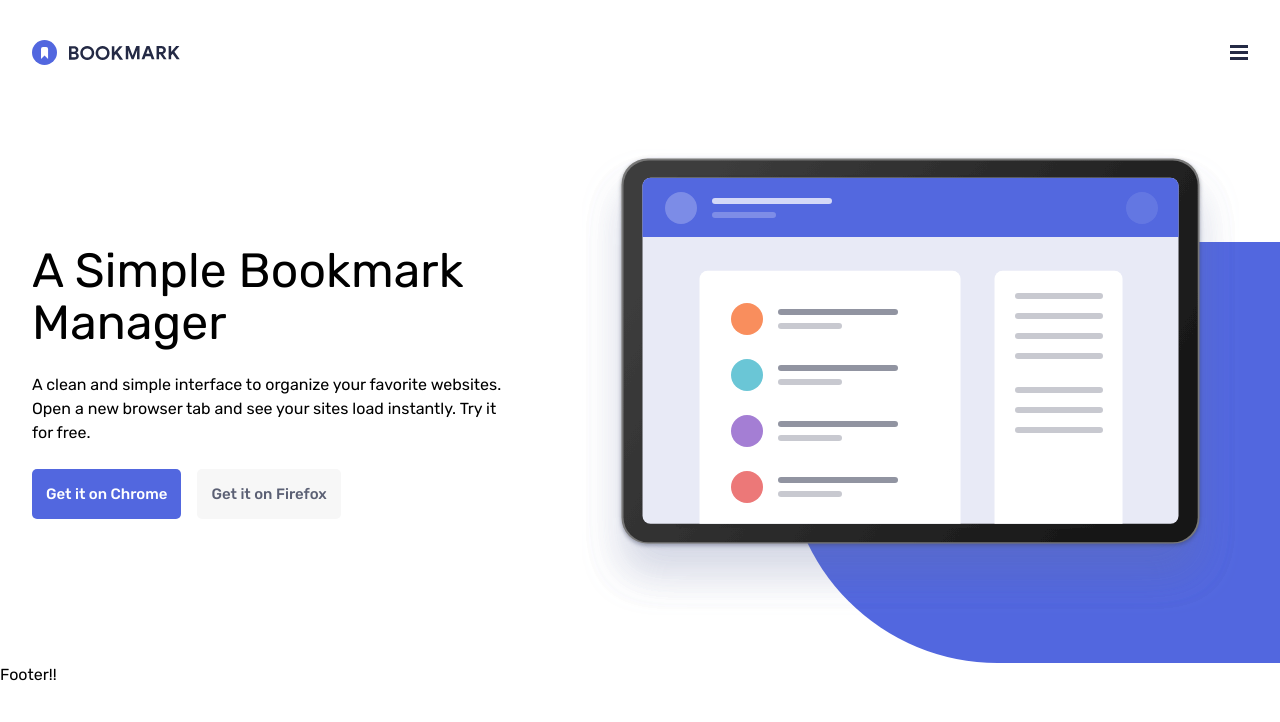
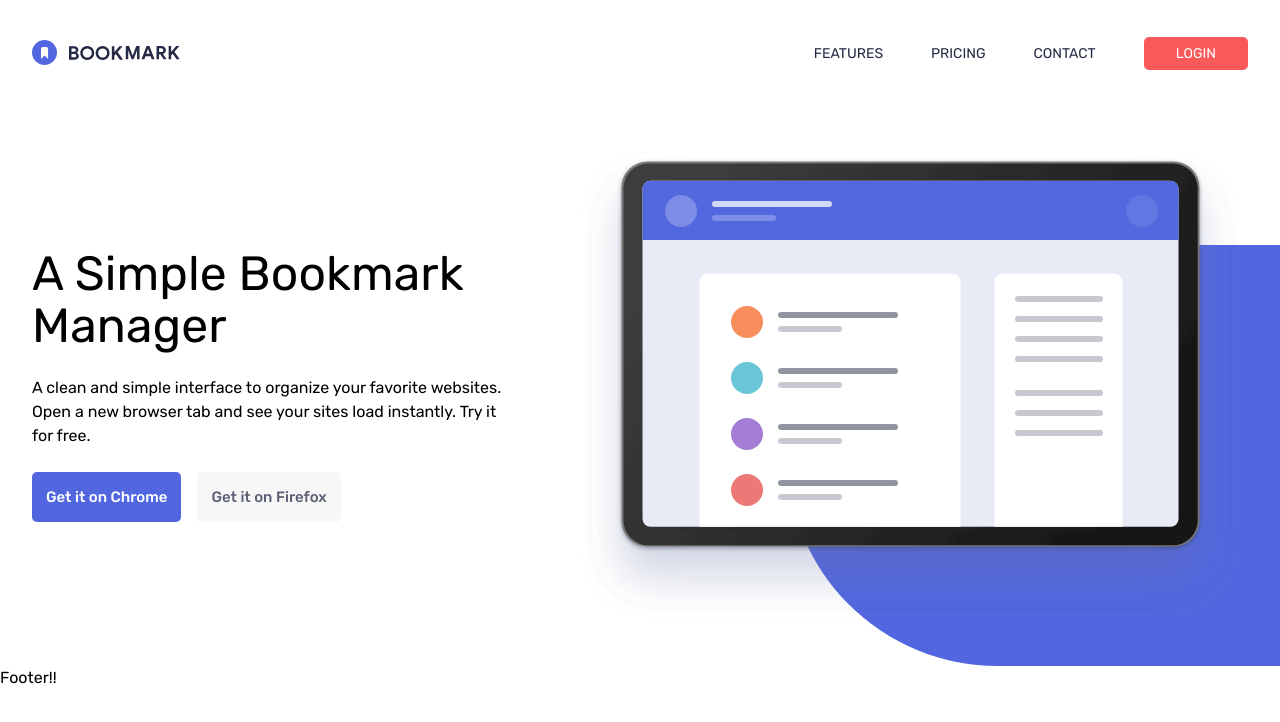
Before and after one commit to Joshk7/bookmark-landing-page, a React (Vite) app: page / in a window 1280 px wide. Shown: the top 722 px of the page. Built offline with nearby package versions, Linux system fonts and the light colour scheme.

Commit message:
added changes to navbar on desktop

```diff
--- a/src/components/Navbar.tsx
+++ b/src/components/Navbar.tsx
@@ -7,9 +7,43 @@ const Navbar = () => {
       <a href="#Home">
         <img src={bookmark} height={25} alt="" />
       </a>
-      <button>
+      <button className="md:hidden">
         <img src={hamburger} height={15} alt="" />
       </button>
+      <ul className="hidden md:flex gap-x-12">
+        <li>
+          <a
+            className="text-[0.875rem] text-[var(--blue-950)] hover:text-[var(--red)] leading-loose uppercase"
+            href="#Features"
+          >
+            Features
+          </a>
+        </li>
+        <li>
+          <a
+            className="text-[0.875rem] text-[var(--blue-950)] hover:text-[var(--red)] leading-loose uppercase"
+            href="#Pricing"
+          >
+            Pricing
+          </a>
+        </li>
+        <li>
+          <a
+            className="text-[0.875rem] text-[var(--blue-950)] hover:text-[var(--red)] leading-loose uppercase"
+            href="#Contact"
+          >
+            Contact
+          </a>
+        </li>
+        <li>
+          <a
+            className="px-8 py-2 text-[0.875rem] text-[var(--white)] hover:text-[var(--red)] bg-[var(--red)] hover:bg-[var(--white)] hover:outline-2 leading-loose uppercase rounded-[0.3125rem]"
+            href="#Login"
+          >
+            Login
+          </a>
+        </li>
+      </ul>
     </nav>
   );
 };
```
